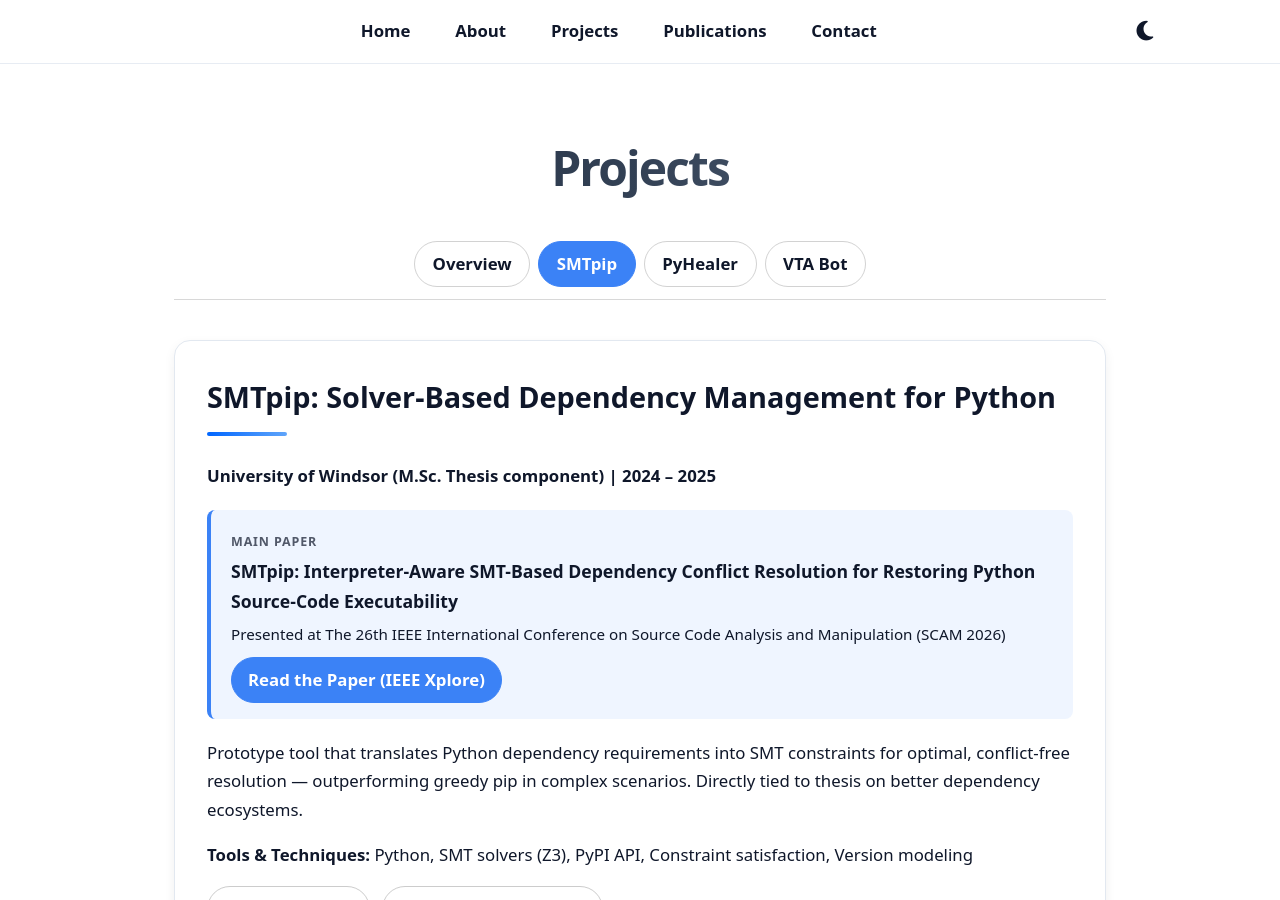
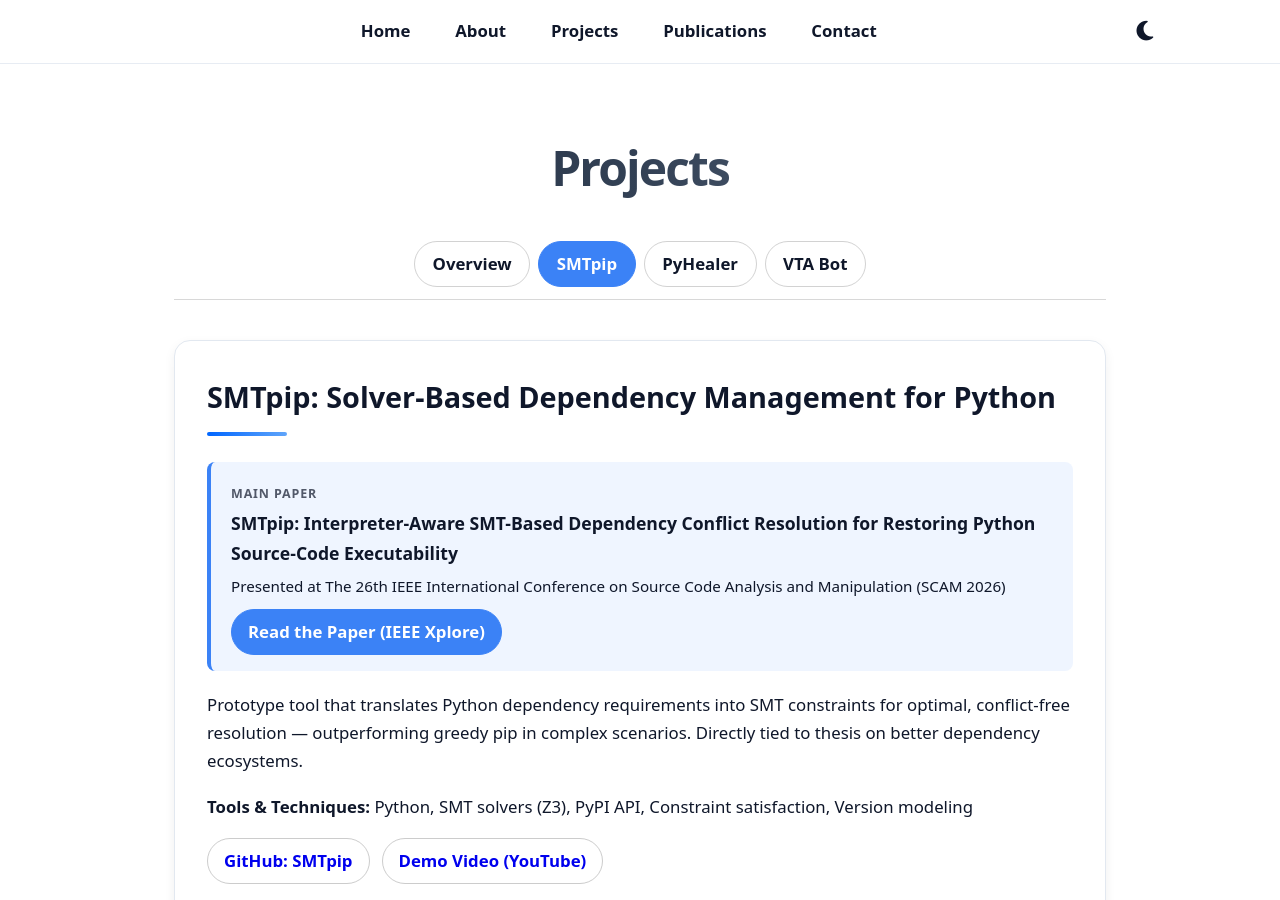
Before and after one commit to Sakib635/my-portfolio, a Jekyll site: the page built from projects/smtpip.md, in a window 1280 px wide and 900 px high. Built offline with Jekyll 4.4.1, drawn with Linux system fonts in a browser that asks for light colours.

Commit message:
Update project files

```diff
--- a/projects/smtpip.md
+++ b/projects/smtpip.md
@@ -78,7 +78,6 @@ permalink: /projects/smtpip/
 
 <div class="project-card">
   <h2>SMTpip: Solver-Based Dependency Management for Python</h2>
-  <p><strong>University of Windsor (M.Sc. Thesis component) | 2024 – 2025</strong></p>
 
   <div class="smt-paper">
     <span class="smt-paper-label">Main Paper</span>
```
